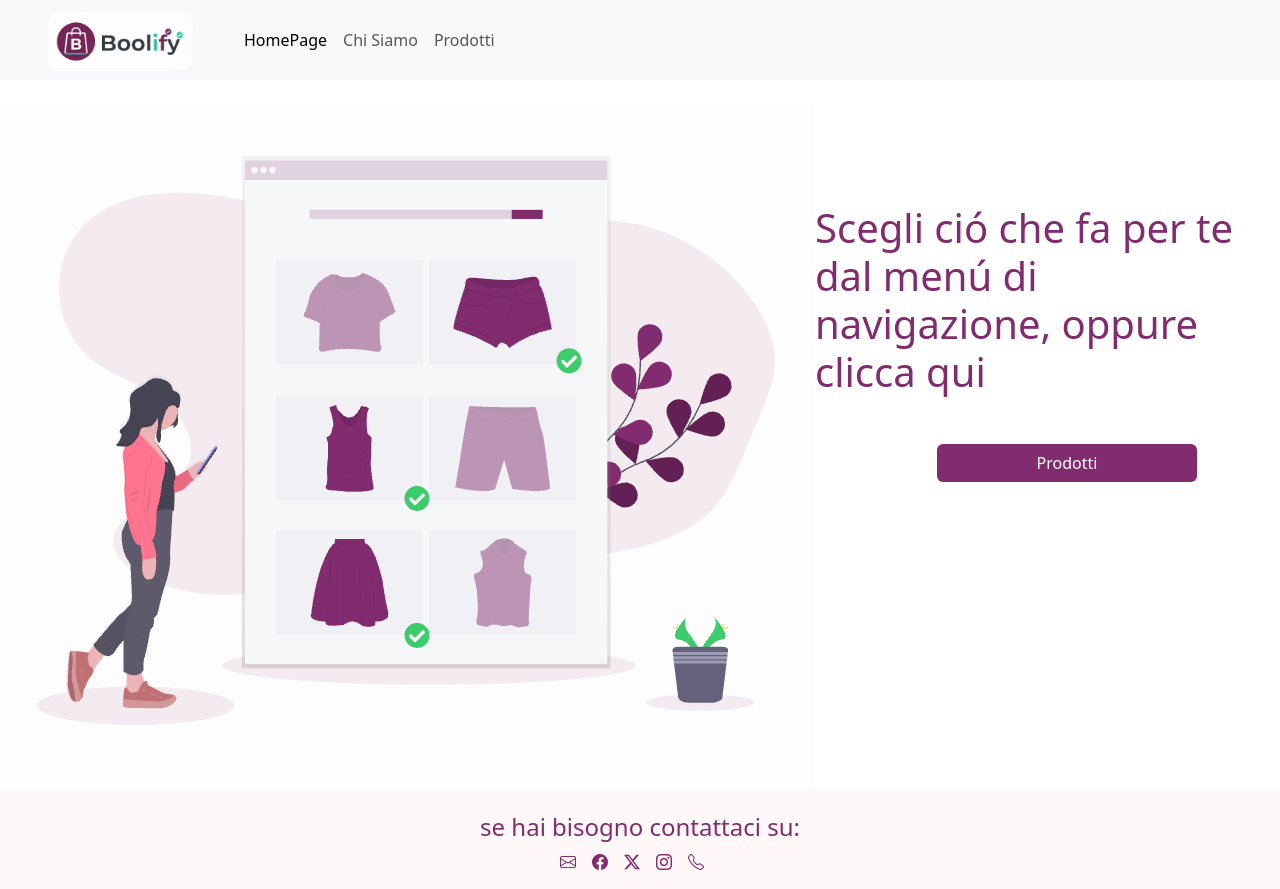
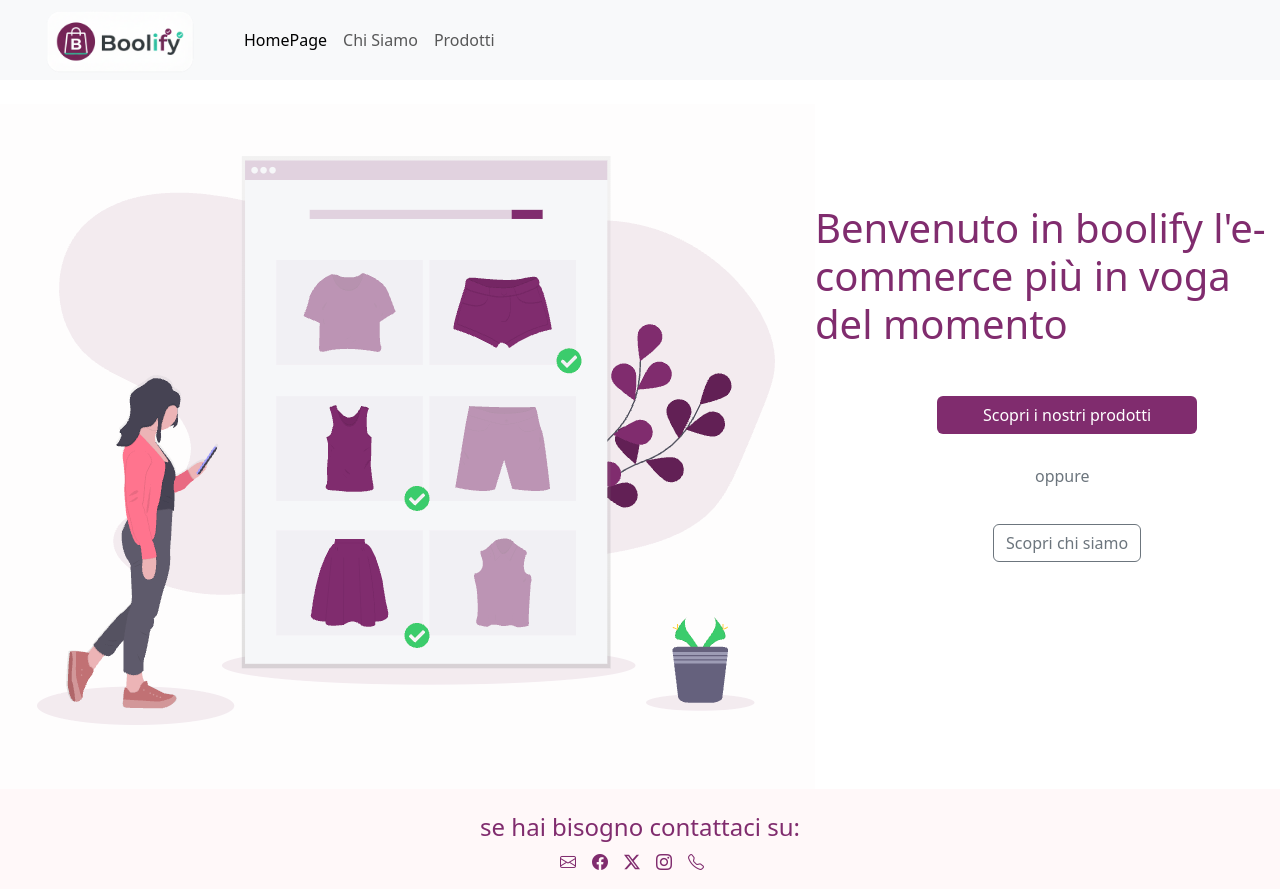
Before and after one commit to LucaStellato/react-router, a React (Vite) app: page / in a window 1280 px wide. Built offline with nearby package versions, Linux system fonts and the light colour scheme.

Commit message:
add button

```diff
--- a/src/pages/HomePage.jsx
+++ b/src/pages/HomePage.jsx
@@ -8,10 +8,14 @@ export default function HomePageLayout() {
                         <img src={jmb}></img>
                     </div>
                     <div>
-                        <h2 style={{ color: '#802c6e', marginTop: '100px', fontSize: '40px' }}>Scegli ció che fa per te dal menú di navigazione, oppure clicca qui</h2>
+                        <h2 style={{ color: '#802c6e', marginTop: '100px', fontSize: '40px' }}>Benvenuto in boolify l'e-commerce più in voga del momento</h2>
                         <a class="btn btn" style={{
                             backgroundColor: '#802c6e', color: 'white', width: '260px', marginTop: '40px', marginLeft: '122px'
-                        }} href="/prodotti" role="button" > Prodotti</a>
+                        }} href="/prodotti" role="button" > Scopri i nostri prodotti</a>
+                        <div>
+                            <p style={{ marginTop: '30px', marginLeft: '220px' }} className='text-secondary'>oppure</p>
+                            <a className="btn btn-outline-secondary" style={{ marginTop: '20px', marginLeft: '178px' }} href="/ChiSiamo" role='button'>Scopri chi siamo</a>
+                        </div>
                     </div>
 
 
```
